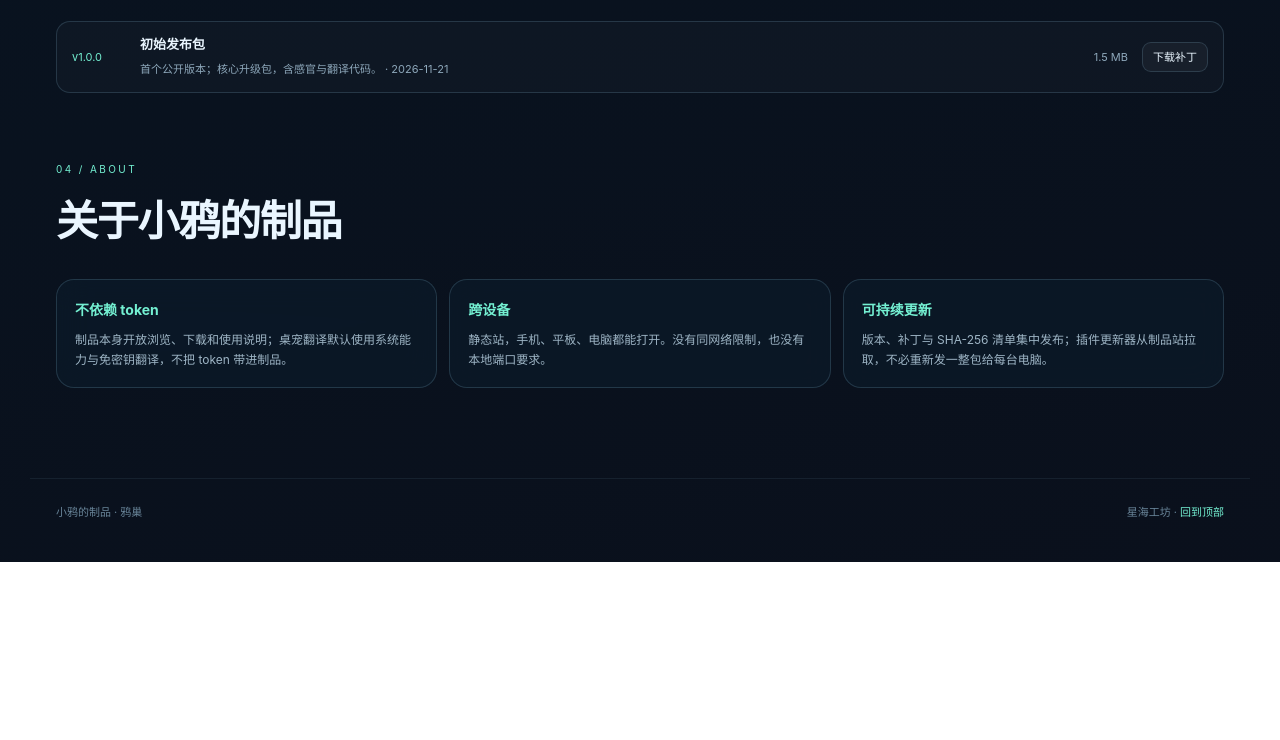
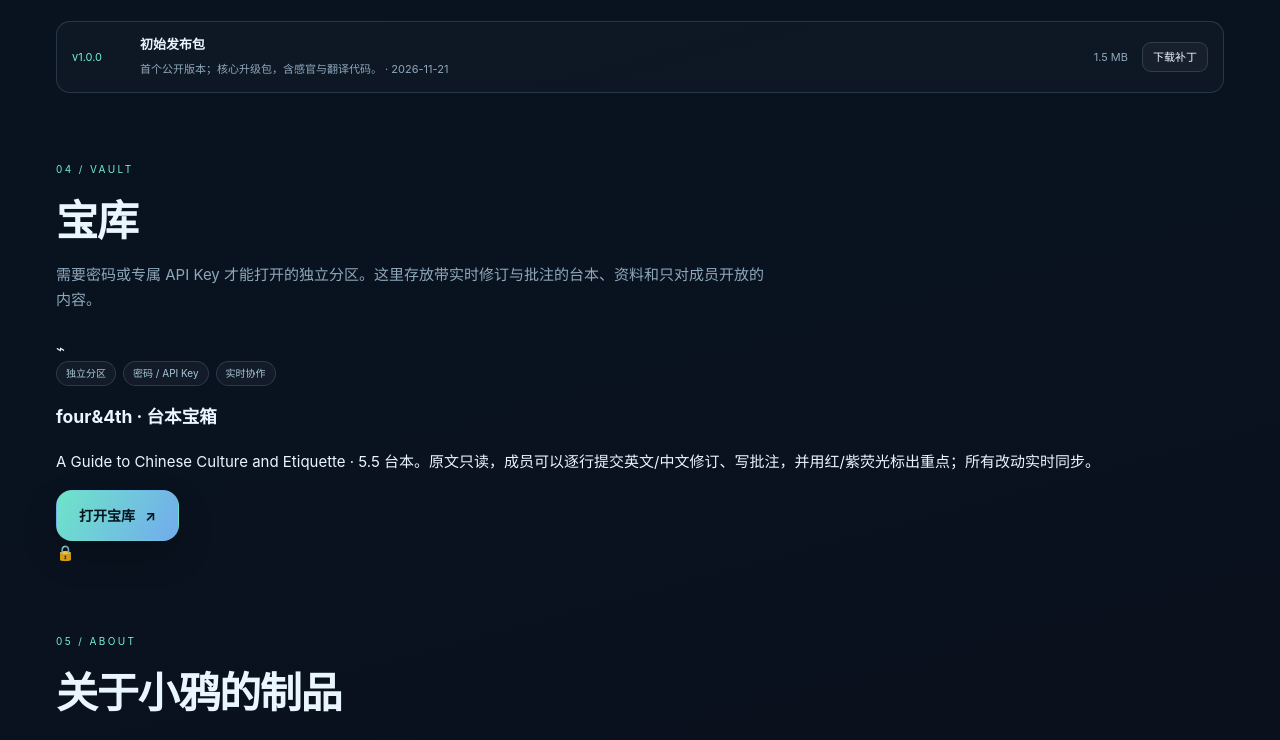
Before and after one commit to AguLonKing/xiaoya-crafts, a plain HTML site: page index.html in a window 1280 px wide. Shown: the part 2057-2797 px from the top of the page. Before the commit the page ends 2619 px from the top, so only its background shows below. Drawn offline with Linux system fonts and the light colour scheme.

Commit message:
Deploy vault navigation and layout

```diff
--- a/index.html
+++ b/index.html
@@ -13,7 +13,7 @@
 <div class="aurora a1"></div><div class="aurora a2"></div><div class="aurora a3"></div>
 <header class="nav">
   <a class="brand" href="#top"><img src="assets/logo.svg" alt=""><span>小鸦的制品<small>YACHAO / 鸦巢</small></span></a>
-  <nav><a href="#pet">桌宠专区</a><a href="#versions">版本</a><a href="#patches">补丁</a><a href="#about">关于</a></nav>
+  <nav><a href="#pet">桌宠专区</a><a href="#versions">版本</a><a href="#patches">补丁</a><a href="vault/">宝库</a><a href="#about">关于</a></nav>
 </header>
 
 <main id="top">
@@ -24,6 +24,7 @@
       <p class="lead">这里是「小鸦的制品」——桌宠扩展、感官工具、文档和小玩具的星海工坊。手机和电脑都能打开，不需要任何模型 token，也不要求在同一网络。</p>
       <div class="hero-actions">
         <a class="jelly primary" href="#pet">进入桌宠专区 <span>↗</span></a>
+        <a class="jelly ghost" href="vault/">进入宝库 <span>⌁</span></a>
         <a class="jelly ghost" href="#versions">看版本与补丁</a>
       </div>
       <div class="micro">当前制品 · 小鸦的桌宠扩展插件 1.0</div>
@@ -64,8 +65,22 @@
     <div class="patch-list" id="patchList"></div>
   </section>
 
+  <section id="vault" class="section vault-section">
+    <div class="section-head"><div class="kicker">04 / VAULT</div><h2>宝库</h2><p>需要密码或专属 API Key 才能打开的独立分区。这里存放带实时修订与批注的台本、资料和只对成员开放的内容。</p></div>
+    <div class="vault-teaser jelly-card">
+      <div class="vault-teaser-mark" aria-hidden="true">⌁</div>
+      <div class="vault-teaser-body">
+        <div class="pills"><span class="pill">独立分区</span><span class="pill">密码 / API Key</span><span class="pill">实时协作</span></div>
+        <h3>four&amp;4th · 台本宝箱</h3>
+        <p>A Guide to Chinese Culture and Etiquette · 5.5 台本。原文只读，成员可以逐行提交英文/中文修订、写批注，并用红/紫荧光标出重点；所有改动实时同步。</p>
+        <a class="jelly primary" href="vault/">打开宝库 <span>↗</span></a>
+      </div>
+      <div class="vault-teaser-lock">🔒</div>
+    </div>
+  </section>
+
   <section id="about" class="section about">
-    <div class="section-head"><div class="kicker">04 / ABOUT</div><h2>关于小鸦的制品</h2></div>
+    <div class="section-head"><div class="kicker">05 / ABOUT</div><h2>关于小鸦的制品</h2></div>
     <div class="about-grid">
       <div class="glass"><strong>不依赖 token</strong><p>制品本身开放浏览、下载和使用说明；桌宠翻译默认使用系统能力与免密钥翻译，不把 token 带进制品。</p></div>
       <div class="glass"><strong>跨设备</strong><p>静态站，手机、平板、电脑都能打开。没有同网络限制，也没有本地端口要求。</p></div>
```
